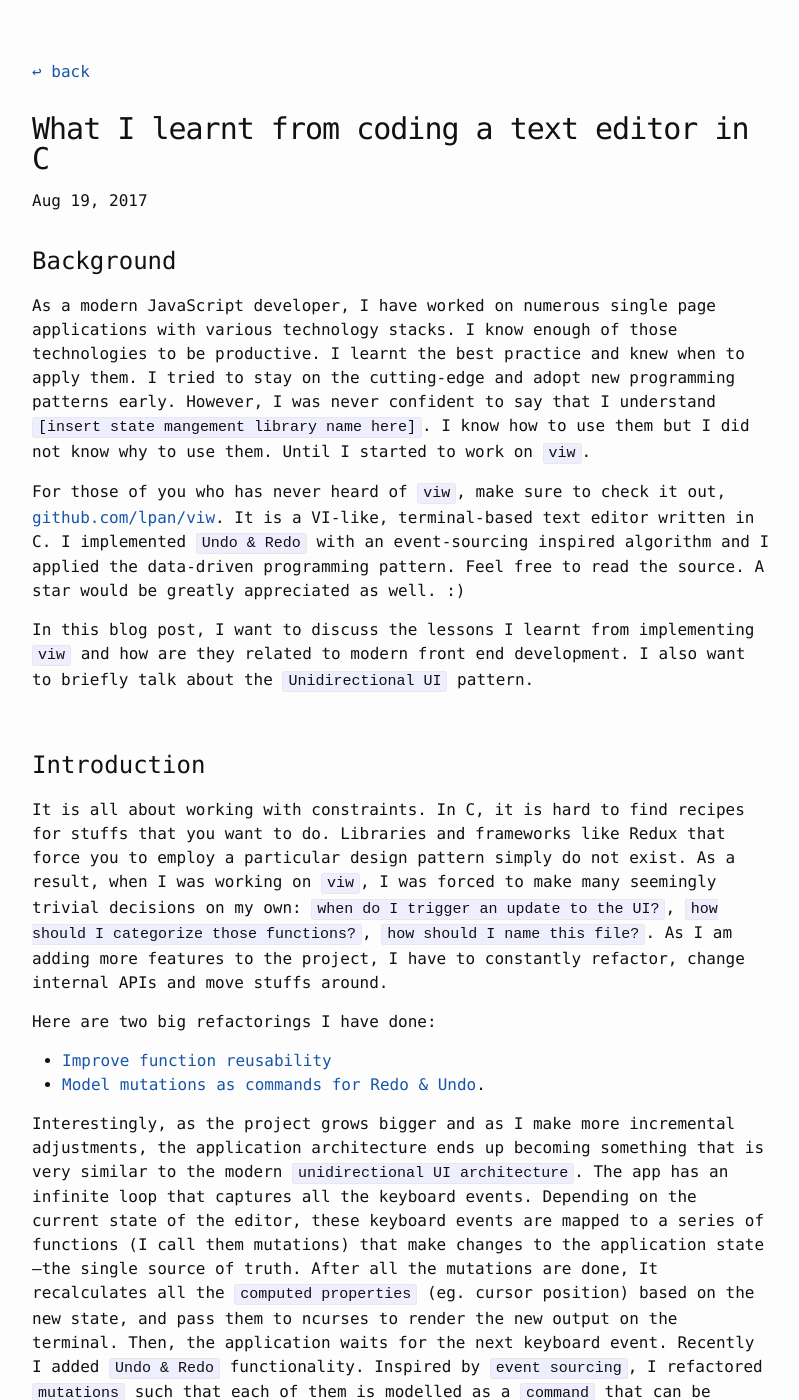
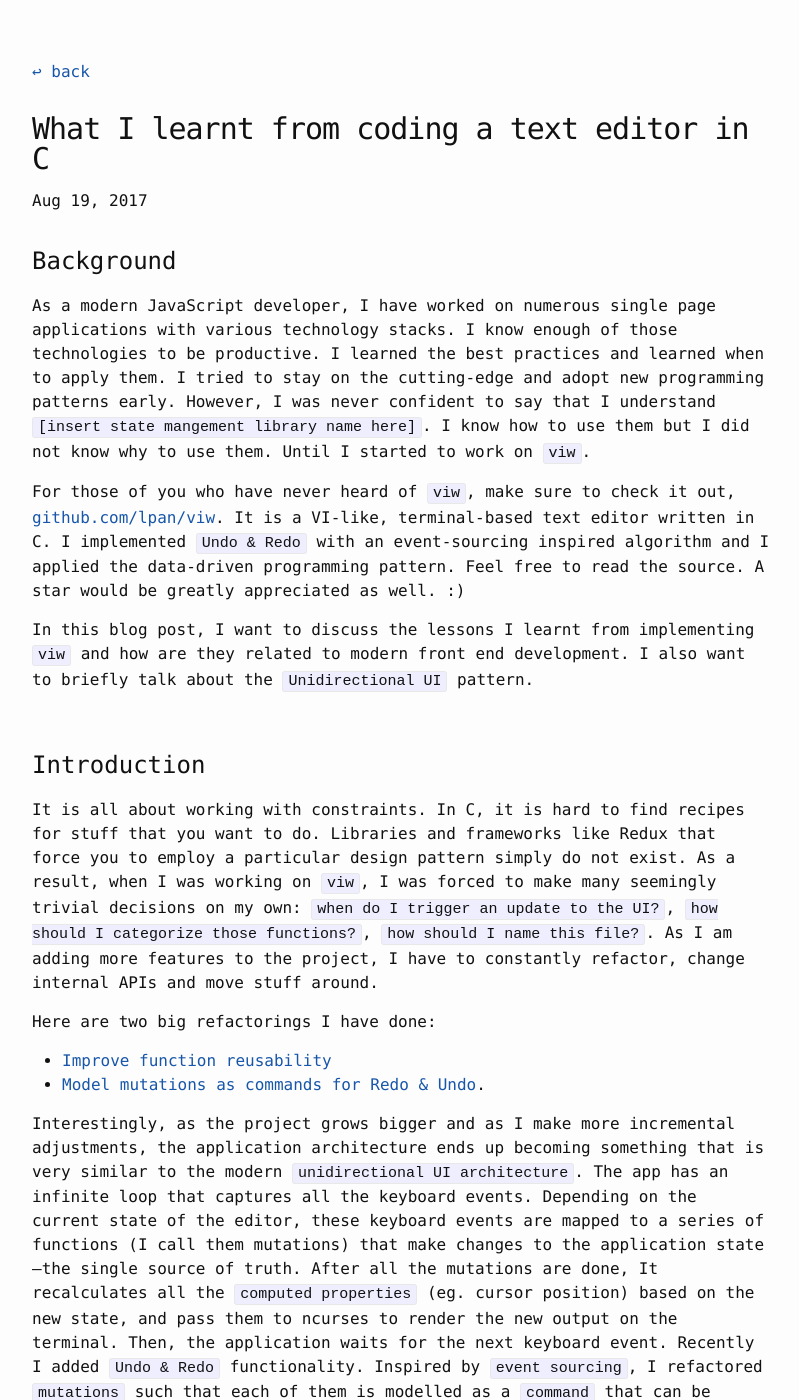
Before and after one commit to lpan/lpan.github.io, a Jekyll site: the page built from _posts/2017-08-19-what-i-learnt-from-viw.md, in a window 1280 px wide and 1400 px high. Shown: the whole window, without its empty margins (238-1037 px from the left). Built offline with Jekyll 4.4.1, drawn with Linux system fonts in a browser that asks for light colours; comment, search, counter and statistics services are not loaded; some of the changed text lies outside the part shown.

Commit message:
fix more grammar + awkward sentences

```diff
--- a/_posts/2017-08-19-what-i-learnt-from-viw.md
+++ b/_posts/2017-08-19-what-i-learnt-from-viw.md
@@ -10,13 +10,13 @@ categories: programming
 
 As a modern JavaScript developer, I have worked on numerous single page
 applications with various technology stacks.  I know enough of those
-technologies to be productive. I learnt the best practice and knew when to apply
+technologies to be productive. I learned the best practices and learned when to apply
 them. I tried to stay on the cutting-edge and adopt new programming patterns
 early.  However, I was never confident to say that I understand `[insert state
 mangement library name here]`. I know how to use them but I did not know why to
 use them. Until I started to work on `viw`.
 
-For those of you who has never heard of `viw`, make sure to check it out,
+For those of you who have never heard of `viw`, make sure to check it out,
 [github.com/lpan/viw](https://github.com/lpan/viw). It is a VI-like,
 terminal-based text editor written in C. I implemented `Undo & Redo` with an
 event-sourcing inspired algorithm and I applied the data-driven programming
@@ -31,12 +31,12 @@ briefly talk about the `Unidirectional UI` pattern.
 # Introduction
 
 It is all about working with constraints. In C, it is hard to find recipes for
-stuffs that you want to do. Libraries and frameworks like Redux that force you
+stuff that you want to do. Libraries and frameworks like Redux that force you
 to employ a particular design pattern simply do not exist.  As a result, when I
 was working on `viw`, I was forced to make many seemingly trivial decisions on
 my own: `when do I trigger an update to the UI?`, `how should I categorize those
 functions?`, `how should I name this file?`. As I am adding more features to the
-project, I have to constantly refactor, change internal APIs and move stuffs
+project, I have to constantly refactor, change internal APIs and move stuff
 around.
 
 Here are two big refactorings I have done:
@@ -79,7 +79,7 @@ to **add** new entries.
 ![og todo app](/assets/img/2017-08-19-todoapp.png)
 
 As front end developers, the first thing we should do when given a problem like
-this is to identify what are the **incoming events**.
+this is to identify what the **incoming events** are.
 
 1. User **clicks** on the "add todo" button.
 2. User **enters** a character into the input field
```
Also changed, not shown: other parts of _posts/2017-08-19-what-i-learnt-from-viw.md (+1 -1 lines).
